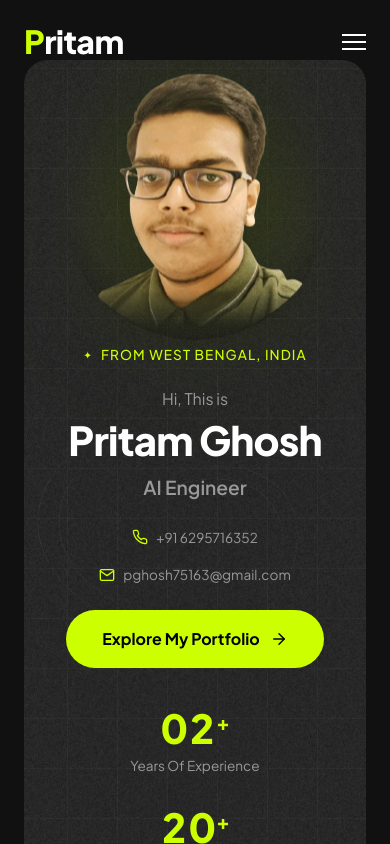
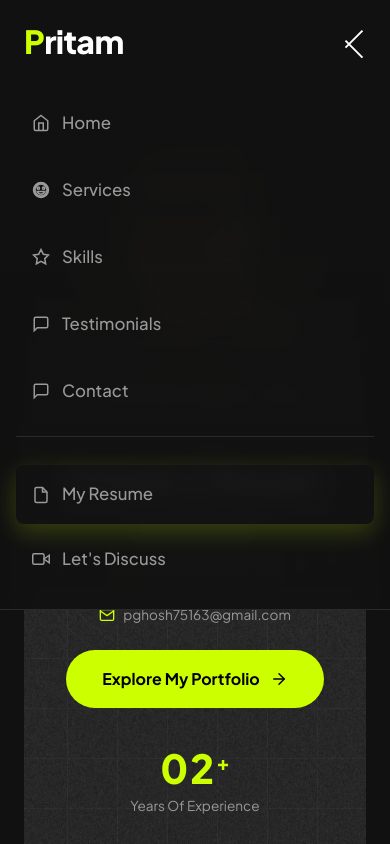
Before and after one commit to pritamghoshayurmed/pritamghoshportfolio, a React (Vite) app: page / in a window 390 px wide. Both pictures are taken after a click on the element 354 px from the left and 41 px from the top of the page. Shown: the top 844 px of the page. Built offline with nearby package versions, Linux system fonts and the light colour scheme; the HTML template or start-up script is replaced by a standard one.

Commit message:
feat: implement mobile menu functionality and styles in Navbar component

```diff
--- a/src/components/Hero.css
+++ b/src/components/Hero.css
@@ -305,7 +305,7 @@
 
 @media (max-width: 768px) {
   .hero {
-    padding-top: 60px;
+    padding-top: 100px;
     padding-bottom: 20px;
   }
 
--- a/src/components/Navbar.css
+++ b/src/components/Navbar.css
@@ -126,6 +126,143 @@
   transition: var(--transition);
 }
 
+/* Mobile Menu Styles */
+.mobile-menu {
+  display: none;
+  position: fixed;
+  top: 70px;
+  left: 0;
+  width: 100%;
+  background: linear-gradient(180deg, var(--bg-primary) 0%, rgba(17, 17, 17, 0.95) 100%);
+  backdrop-filter: blur(12px);
+  border-bottom: 1px solid var(--border-color);
+  flex-direction: column;
+  padding: 24px 16px;
+  gap: 8px;
+  max-height: calc(100vh - 70px);
+  overflow-y: auto;
+  z-index: 99;
+  animation: slideDown 0.3s ease-out;
+}
+
+@keyframes slideDown {
+  from {
+    opacity: 0;
+    transform: translateY(-20px);
+  }
+  to {
+    opacity: 1;
+    transform: translateY(0);
+  }
+}
+
+.mobile-menu.open {
+  display: flex;
+}
+
+.mobile-menu a,
+.mobile-menu button {
+  padding: 16px 16px;
+  font-size: 1.05rem;
+  font-weight: 500;
+  color: var(--text-secondary);
+  text-decoration: none;
+  border-radius: 8px;
+  transition: all 0.2s ease;
+  background: transparent;
+  border: none;
+  cursor: pointer;
+  text-align: left;
+  position: relative;
+  overflow: hidden;
+  display: flex;
+  align-items: center;
+  gap: 12px;
+}
+
+.mobile-menu a::before {
+  content: '';
+  position: absolute;
+  left: 0;
+  top: 0;
+  height: 100%;
+  width: 3px;
+  background: var(--accent);
+  transform: scaleY(0);
+  transform-origin: top;
+  transition: transform 0.2s ease;
+}
+
+.mobile-menu a:hover {
+  color: var(--accent);
+  background-color: rgba(204, 255, 0, 0.08);
+}
+
+.mobile-menu a:hover::before {
+  transform: scaleY(1);
+}
+
+.mobile-menu a::after {
+  content: '';
+  position: absolute;
+  right: 16px;
+  width: 6px;
+  height: 6px;
+  background: var(--accent);
+  border-radius: 50%;
+  opacity: 0;
+  transition: opacity 0.2s ease;
+}
+
+.mobile-menu a:hover::after {
+  opacity: 1;
+}
+
+.mobile-resume {
+  padding: 16px 16px;
+  background: linear-gradient(135deg, var(--accent) 0%, #b8e600 100%);
+  color: #000;
+  font-weight: 600;
+  border-radius: 8px;
+  margin-top: 12px;
+  box-shadow: 0 8px 24px rgba(204, 255, 0, 0.2);
+  transition: all 0.2s ease;
+}
+
+.mobile-resume:hover {
+  background: linear-gradient(135deg, var(--accent-dark) 0%, #a3d000 100%);
+  box-shadow: 0 12px 32px rgba(204, 255, 0, 0.3);
+  transform: translateY(-2px);
+}
+
+.mobile-discuss {
+  padding: 16px 16px;
+  color: var(--accent);
+  border: 1.5px solid var(--accent);
+  border-radius: 8px;
+  background: transparent;
+  transition: all 0.2s ease;
+}
+
+.mobile-discuss:hover {
+  background-color: rgba(204, 255, 0, 0.12);
+  box-shadow: 0 8px 24px rgba(204, 255, 0, 0.15);
+  transform: translateY(-2px);
+}
+
+/* Hamburger animation when menu open */
+.navbar.menu-open .mobile-toggle span:nth-child(1) {
+  transform: rotate(45deg) translate(10px, 10px);
+}
+
+.navbar.menu-open .mobile-toggle span:nth-child(2) {
+  opacity: 0;
+}
+
+.navbar.menu-open .mobile-toggle span:nth-child(3) {
+  transform: rotate(-45deg) translate(7px, -7px);
+}
+
 @media (max-width: 768px) {
   .nav-links {
     display: none;
--- a/src/components/Navbar.tsx
+++ b/src/components/Navbar.tsx
@@ -3,6 +3,7 @@ import './Navbar.css'
 
 const Navbar = () => {
   const [scrolled, setScrolled] = useState(false)
+  const [mobileMenuOpen, setMobileMenuOpen] = useState(false)
 
   useEffect(() => {
     const handleScroll = () => {
@@ -12,19 +13,27 @@ const Navbar = () => {
     return () => window.removeEventListener('scroll', handleScroll)
   }, [])
 
+  const toggleMobileMenu = () => {
+    setMobileMenuOpen(!mobileMenuOpen)
+  }
+
+  const closeMobileMenu = () => {
+    setMobileMenuOpen(false)
+  }
+
   return (
-    <nav className={`navbar ${scrolled ? 'scrolled' : ''}`}>
+    <nav className={`navbar ${scrolled ? 'scrolled' : ''} ${mobileMenuOpen ? 'menu-open' : ''}`}>
       <div className="container navbar-inner">
         <a href="#" className="logo">
           <span>P</span>ritam
         </a>
 
         <ul className="nav-links">
-          <li><a href="#home" className="active">Home</a></li>
-          <li><a href="#services">Services</a></li>
-          <li><a href="#skills">Skills</a></li>
-          <li><a href="#testimonials">Testimonials</a></li>
-          <li><a href="#contact">Contact</a></li>
+          <li><a href="#home" className="active" onClick={closeMobileMenu}>Home</a></li>
+          <li><a href="#services" onClick={closeMobileMenu}>Services</a></li>
+          <li><a href="#skills" onClick={closeMobileMenu}>Skills</a></li>
+          <li><a href="#testimonials" onClick={closeMobileMenu}>Testimonials</a></li>
+          <li><a href="#contact" onClick={closeMobileMenu}>Contact</a></li>
         </ul>
 
         <div className="nav-buttons">
@@ -39,11 +48,66 @@ const Navbar = () => {
           <button className="btn-discuss">Let's Discuss</button>
         </div>
 
-        <div className="mobile-toggle">
+        <div className="mobile-toggle" onClick={toggleMobileMenu}>
           <span></span>
           <span></span>
           <span></span>
         </div>
+      </div>
+
+      {/* Mobile Menu */}
+      <div className={`mobile-menu ${mobileMenuOpen ? 'open' : ''}`}>
+        <a href="#home" onClick={closeMobileMenu}>
+          <svg width="18" height="18" viewBox="0 0 24 24" fill="none" stroke="currentColor" strokeWidth="2">
+            <path d="M3 9l9-7 9 7v11a2 2 0 0 1-2 2H5a2 2 0 0 1-2-2z" />
+            <polyline points="9 22 9 12 15 12 15 22" />
+          </svg>
+          Home
+        </a>
+        <a href="#services" onClick={closeMobileMenu}>
+          <svg width="18" height="18" viewBox="0 0 24 24" fill="none" stroke="currentColor" strokeWidth="2">
+            <path d="M12 2C6.48 2 2 6.48 2 12s4.48 10 10 10 10-4.48 10-10S17.52 2 12 2zm0 18c-4.41 0-8-3.59-8-8s3.59-8 8-8 8 3.59 8 8-3.59 8-8 8zm3.5-9c.83 0 1.5-.67 1.5-1.5S16.33 8 15.5 8 14 8.67 14 9.5s.67 1.5 1.5 1.5zm-7 0c.83 0 1.5-.67 1.5-1.5S9.33 8 8.5 8 7 8.67 7 9.5 7.67 11 8.5 11zm3.5 6.5c2.33 0 4.31-1.46 5.11-3.5H6.89c.8 2.04 2.78 3.5 5.11 3.5z" />
+          </svg>
+          Services
+        </a>
+        <a href="#skills" onClick={closeMobileMenu}>
+          <svg width="18" height="18" viewBox="0 0 24 24" fill="none" stroke="currentColor" strokeWidth="2">
+            <polygon points="12 2 15.09 8.26 22 9.27 17 14.14 18.18 21.02 12 17.77 5.82 21.02 7 14.14 2 9.27 8.91 8.26 12 2" />
+          </svg>
+          Skills
+        </a>
+        <a href="#testimonials" onClick={closeMobileMenu}>
+          <svg width="18" height="18" viewBox="0 0 24 24" fill="none" stroke="currentColor" strokeWidth="2">
+            <path d="M21 15a2 2 0 0 1-2 2H7l-4 4V5a2 2 0 0 1 2-2h14a2 2 0 0 1 2 2z" />
+          </svg>
+          Testimonials
+        </a>
+        <a href="#contact" onClick={closeMobileMenu}>
+          <svg width="18" height="18" viewBox="0 0 24 24" fill="none" stroke="currentColor" strokeWidth="2">
+            <path d="M21 15a2 2 0 0 1-2 2H7l-4 4V5a2 2 0 0 1 2-2h14a2 2 0 0 1 2 2z" />
+          </svg>
+          Contact
+        </a>
+        <div style={{ height: '1px', background: 'var(--border-color)', margin: '8px 0' }}></div>
+        <a
+          href="/resume_pritam.pdf"
+          target="_blank"
+          rel="noopener noreferrer"
+          className="mobile-resume"
+        >
+          <svg width="18" height="18" viewBox="0 0 24 24" fill="none" stroke="currentColor" strokeWidth="2">
+            <path d="M14 2H6a2 2 0 0 0-2 2v16a2 2 0 0 0 2 2h12a2 2 0 0 0 2-2V8z" />
+            <polyline points="14 2 14 8 20 8" />
+          </svg>
+          My Resume
+        </a>
+        <button className="mobile-discuss">
+          <svg width="18" height="18" viewBox="0 0 24 24" fill="none" stroke="currentColor" strokeWidth="2">
+            <path d="M23 7l-7 5 7 5V7z" />
+            <rect x="1" y="5" width="15" height="14" rx="2" ry="2" />
+          </svg>
+          Let's Discuss
+        </button>
       </div>
     </nav>
   )
--- a/src/components/Portfolio.css
+++ b/src/components/Portfolio.css
@@ -146,6 +146,10 @@
     grid-template-columns: 1fr;
   }
 
+  .portfolio-item-image {
+    display: none;
+  }
+
   .portfolio-header {
     flex-direction: column;
     align-items: flex-start;
--- a/src/components/Pricing.tsx
+++ b/src/components/Pricing.tsx
@@ -51,7 +51,7 @@ const Pricing = () => {
               </svg>
             </div>
             <div className="pricing-price">
-              {fmt(3)}<span className="pricing-unit">/hr</span>
+              {fmt(10)}<span className="pricing-unit">/hr</span>
             </div>
             <div className="pricing-label">Hourly Rate</div>
             <a href="#contact" className="pricing-btn">Get Started</a>
```
